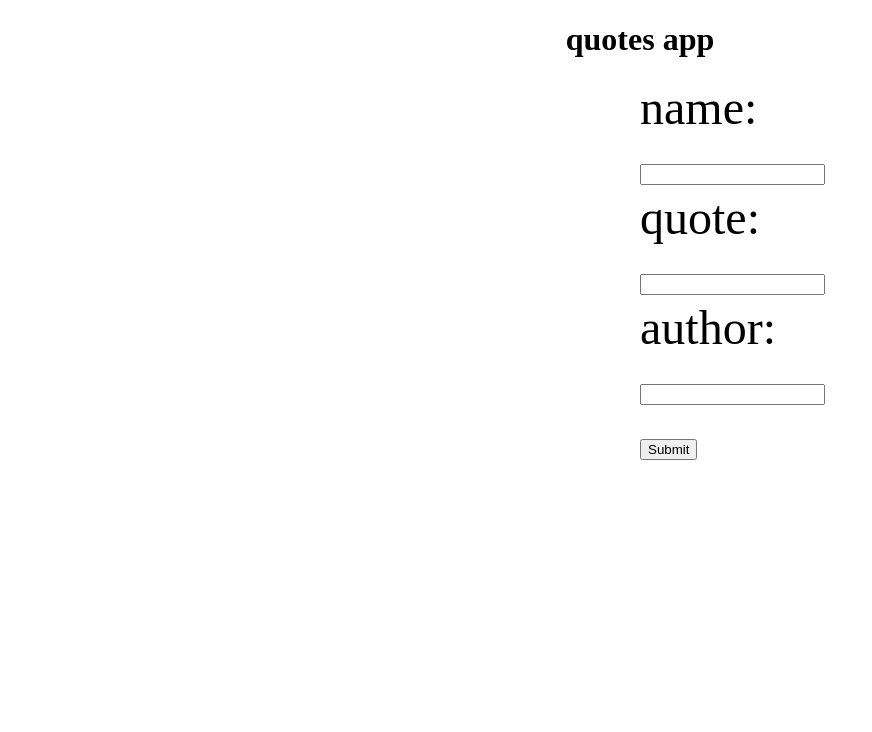
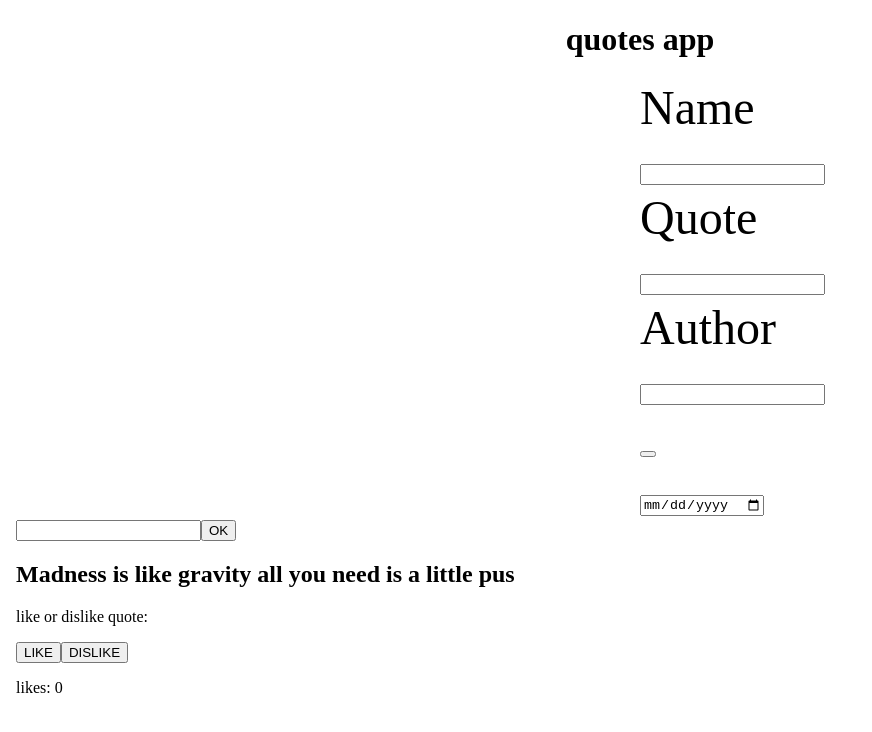
Before and after one commit to timmyworldboss/Angular1, an Angular app: page / in a window 1280 px wide. Shown: the top 732 px of the page, without its empty margins (0-872 px from the left). Built offline with nearby package versions, Linux system fonts and the light colour scheme.

Commit message:
html form

```diff
--- a/src/app/app.component.html
+++ b/src/app/app.component.html
@@ -4,24 +4,55 @@
   <meta charset="UTF-8">
   <meta http-equiv="X-UA-Compatible" content="IE=edge">
   <meta name="viewport" content="width=device-width, initial-scale=1.0">
+  <script src="https://ajax.googleapis.com/ajax/libs/angularjs/1.6.9/angular.min.js"></script>
+
   <title>Document</title>
 </head>
 <body>
+
+
   <h1 style="text-align: center;">quotes app</h1>
 
 
   <form>
-    <div class="form">    name:<br>
-    <input type="text" name="name">
-    <br>
-    quote:<br>
-    <input type="text" name="quote"><br>
-    author:<br>
-    <input type="text" name="Author">
-    </div>
+      <div class="form-group">
 
-    <input type="submit" value="Submit">
+          <label for="name">Name</label>
+          <input ng-model="name">
+
+      </div>
+      <div class="form-group">
+
+          <label for="description">Quote</label>
+          <input ng-model="name">
+      </div>
+      <div class="form-group">
+          <label for="complete">Author</label>
+          <input ng-model="name">
+
+          <section>
+            <div class="example-button-row">
+              <button type ="button"></button>
+              </div>
+          </section>
+
+          <input type='date' id="complete" required>
+      </div>
   </form>
 
+
+    <input ng-model="name">
+
+    <button ng-click="count = count + 1" ng-init="count=0">OK</button>
+  <h2>Madness is like gravity all you need is a little pus</h2>
+
+      <p>like or dislike quote:</p>
+
+      <button ng-click="count = count + 1" ng-init="count=1">LIKE</button>
+      <button type="button" onClick="onClick(1)">DISLIKE</button>
+<p>likes: <a id="clicks">0</a></p>
+
+
+
 </body>
-</html>
+<html>
```
